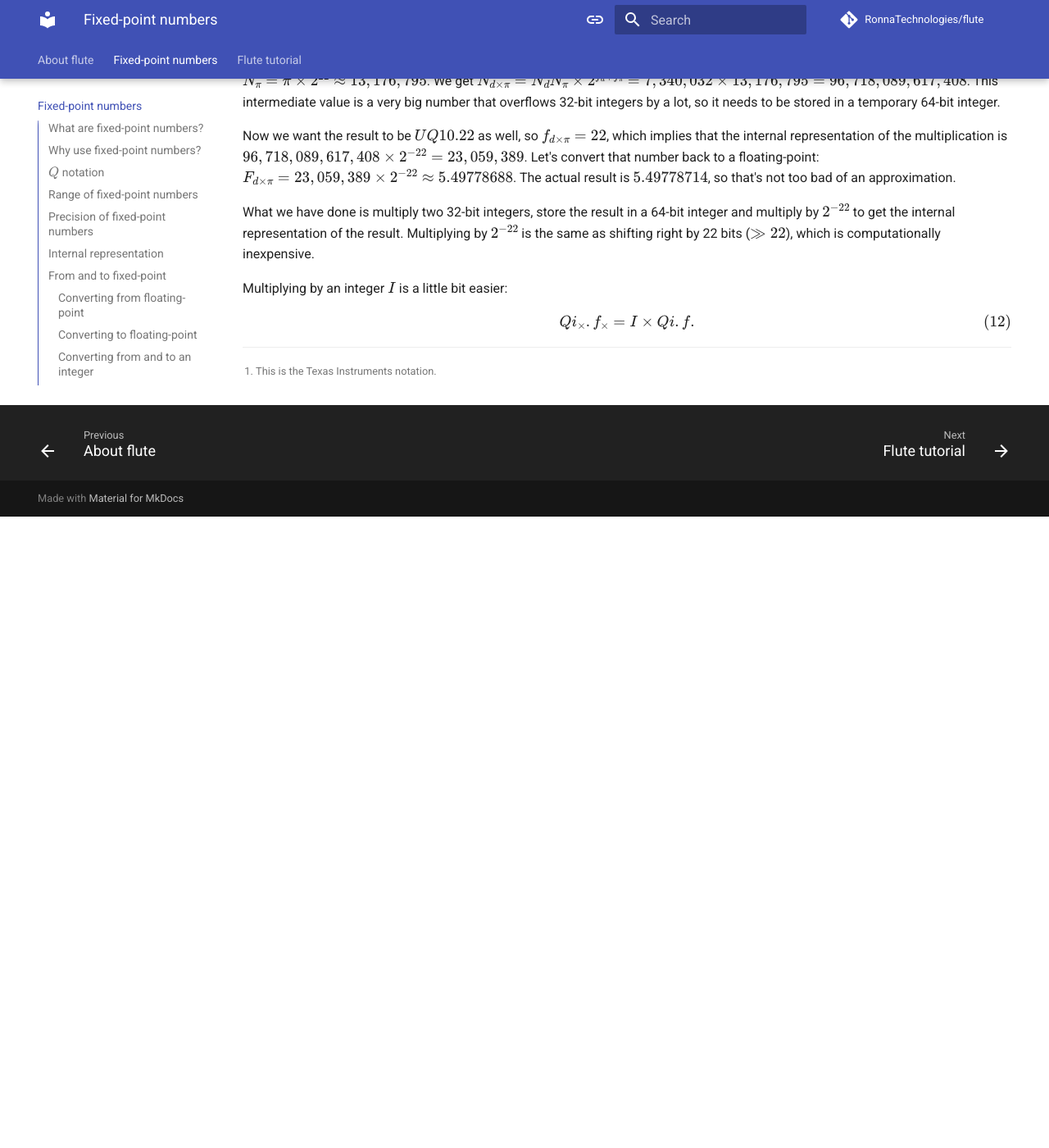
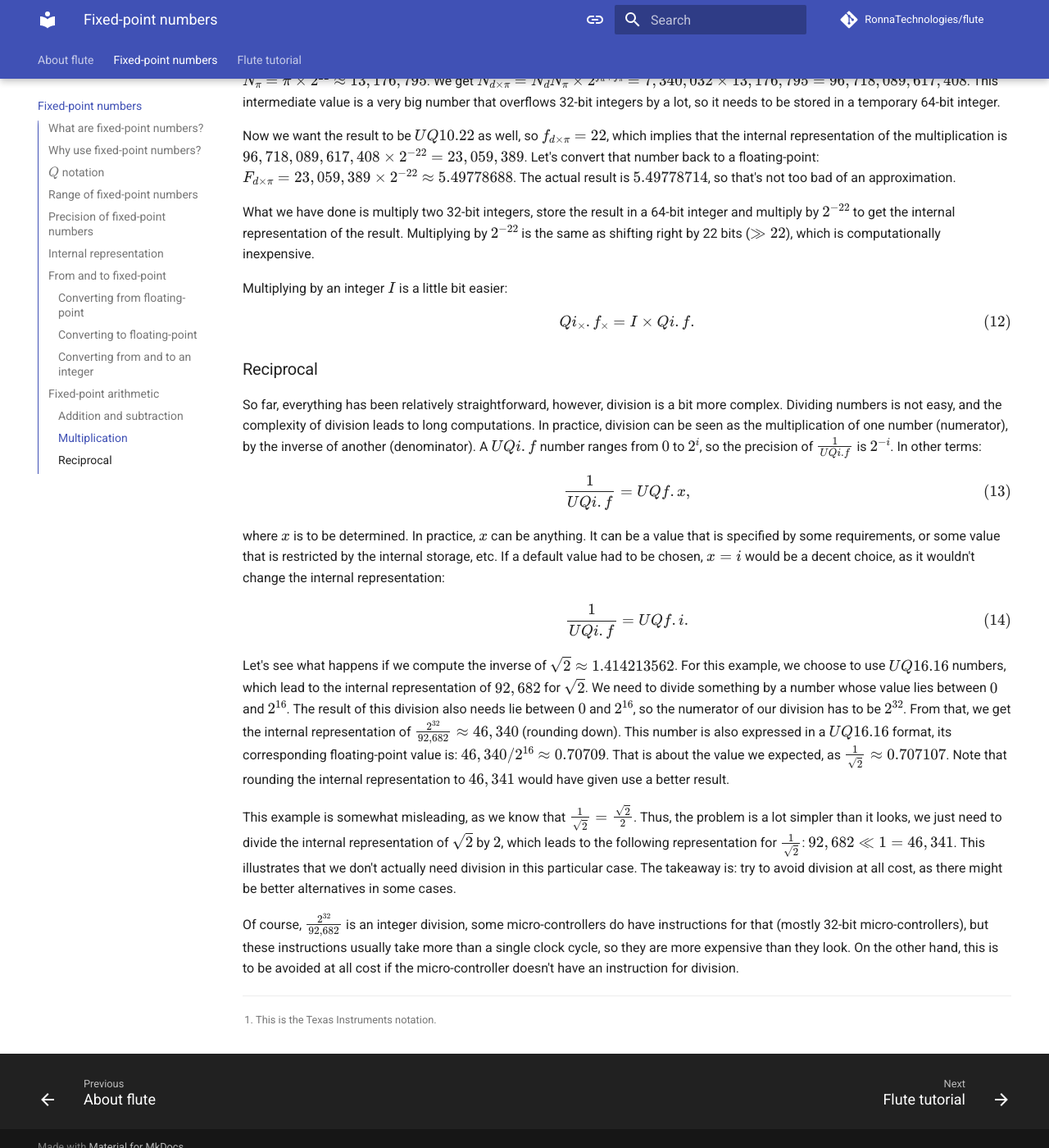
Before and after one commit to RonnaTechnologies/flute, an MkDocs documentation site: the page built from doc/fixed_point_numbers.md, in a window 1280 px wide and 1400 px high, scrolled down 3938 px. Shown: the whole window at 82% size. Built offline with MkDocs 1.6.1 and Material for MkDocs 9.7.7, drawn with Linux system fonts in a browser that asks for light colours; comment, search, counter and statistics services are not loaded; before the commit the page ends 4568 px from its top, so only the background shows below that.

Commit message:
[doc] typo

```diff
--- a/doc/fixed_point_numbers.md
+++ b/doc/fixed_point_numbers.md
@@ -114,7 +114,7 @@
 F = UQi.f \times 2^{-f}.
 \end{equation}
 $$
-Let's verify this equation: $\frac{3,294,198}{2^20} = \frac{3,294,198}{1,048,576} \approx 3.141592$.
+Let's verify this equation: $\frac{3,294,198}{2^{20}} = \frac{3,294,198}{1,048,576} \approx 3.141592$.
 
 ### Converting from and to an integer
 
@@ -193,3 +193,40 @@
 Qi_\times.f_\times = I \times Qi.f.
 \end{equation}
 $$
+
+### Reciprocal
+
+So far, everything has been relatively straightforward, however, division is a bit more complex.
+Dividing numbers is not easy, and the complexity of division leads to long computations.
+In practice, division can be seen as the multiplication of one number (numerator), by the inverse of another (denominator).
+A $UQi.f$ number ranges from $0$ to $2^i$, so the precision of $\frac{1}{UQi.f}$ is $2^{-i}$.
+In other terms:
+$$
+\begin{equation}
+\frac{1}{UQi.f} = UQf.x,
+\end{equation}
+$$
+where $x$ is to be determined.
+In practice, $x$ can be anything.
+It can be a value that is specified by some requirements, or some value that is restricted by the internal storage, etc.
+If a default value had to be chosen, $x = i$ would be a decent choice, as it wouldn't change the internal representation:
+$$
+\begin{equation}
+\frac{1}{UQi.f} = UQf.i.
+\end{equation}
+$$
+
+Let's see what happens if we compute the inverse of $\sqrt{2} \approx 1.414213562$.
+For this example, we choose to use $UQ16.16$ numbers, which lead to the internal representation of $92,682$ for $\sqrt{2}$.
+We need to divide something by a number whose value lies between $0$ and $2^{16}$.
+The result of this division also needs lie between $0$ and $2^{16}$, so the numerator of our division has to be $2^{32}$.
+From that, we get the internal representation of $\frac{2^{32}}{92,682} \approx 46,340$ (rounding down).
+This number is also expressed in a $UQ16.16$ format, its corresponding floating-point value is: $46,340 / 2^{16} \approx 0.70709$. That is about the value we expected, as $\frac{1}{\sqrt{2}} \approx 0.707107$.
+Note that rounding the internal representation to $46,341$ would have given use a better result.
+
+This example is somewhat misleading, as we know that $\frac{1}{\sqrt{2}} = \frac{\sqrt{2}}{2}$.
+Thus, the problem is a lot simpler than it looks, we just need to divide the internal representation of $\sqrt{2}$ by $2$, which leads to the following representation for $\frac{1}{\sqrt{2}}$: $92,682 \ll 1 = 46,341$.
+This illustrates that we don't actually need division in this particular case.
+The takeaway is: try to avoid division at all cost, as there might be better alternatives in some cases.
+
+Of course, $\frac{2^{32}}{92,682}$ is an integer division, some micro-controllers do have instructions for that (mostly 32-bit micro-controllers), but these instructions usually take more than a single clock cycle, so they are more expensive than they look. On the other hand, this is to be avoided at all cost if the micro-controller doesn't have an instruction for division.
```
